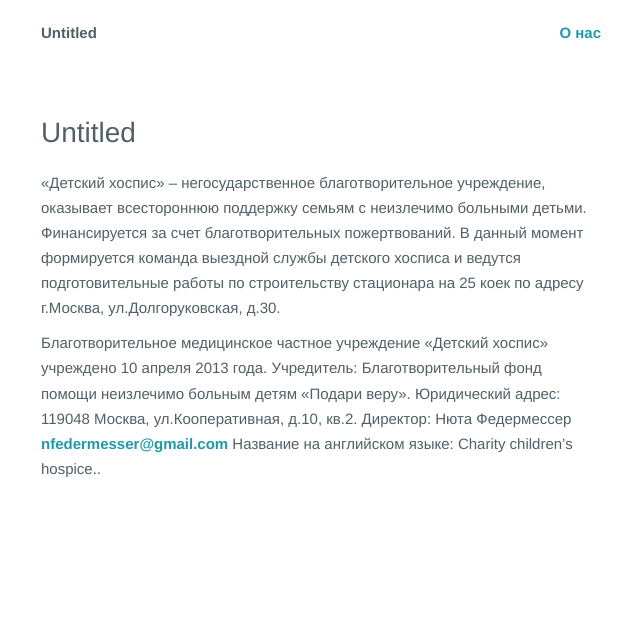
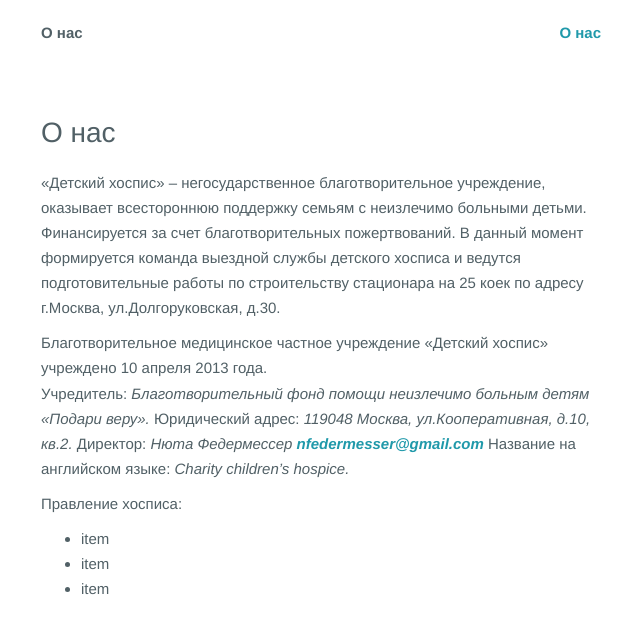
Before and after one commit to Integral/childrenshospice.ru, a Jekyll site: the page built from _posts/static/0100-01-01-about.md, in a window 1280 px wide. Shown: the top 634 px of the page, without its empty margins (319-959 px from the left). Built offline with Jekyll 4.4.1, drawn with Linux system fonts in a browser that asks for light colours; Markdown is read by kramdown in place of the engine named in the settings.

Commit message:
Updated 0100-01-01-about.md

```diff
--- a/_posts/static/0100-01-01-about.md
+++ b/_posts/static/0100-01-01-about.md
@@ -2,13 +2,18 @@
 layout: page
 published: true
 permalink: about/
-title: Untitled
+title: О нас
 ---
 
 «Детский хоспис» – негосударственное благотворительное учреждение, оказывает всестороннюю поддержку семьям с неизлечимо больными детьми. Финансируется за счет благотворительных пожертвований. В данный момент формируется команда выездной службы детского хосписа и ведутся подготовительные работы по строительству стационара на 25 коек по адресу г.Москва, ул.Долгоруковская, д.30.
 
 Благотворительное медицинское частное учреждение «Детский хоспис» учреждено 10 апреля 2013 года.
-Учредитель: Благотворительный фонд помощи неизлечимо больным детям «Подари веру».
-Юридический адрес: 119048 Москва, ул.Кооперативная, д.10, кв.2.
-Директор: Нюта Федермессер [nfedermesser@gmail.com](mailto:nfedermesser@gmail.com)
-Название на английском языке: Charity children’s hospice..
+Учредитель: _Благотворительный фонд помощи неизлечимо больным детям «Подари веру»._
+Юридический адрес: _119048 Москва, ул.Кооперативная, д.10, кв.2._
+Директор: _Нюта Федермессер [nfedermesser@gmail.com](mailto:nfedermesser@gmail.com)_
+Название на английском языке: _Charity children’s hospice._
+
+Правление хосписа:
+- item
+- item
+- item
```
